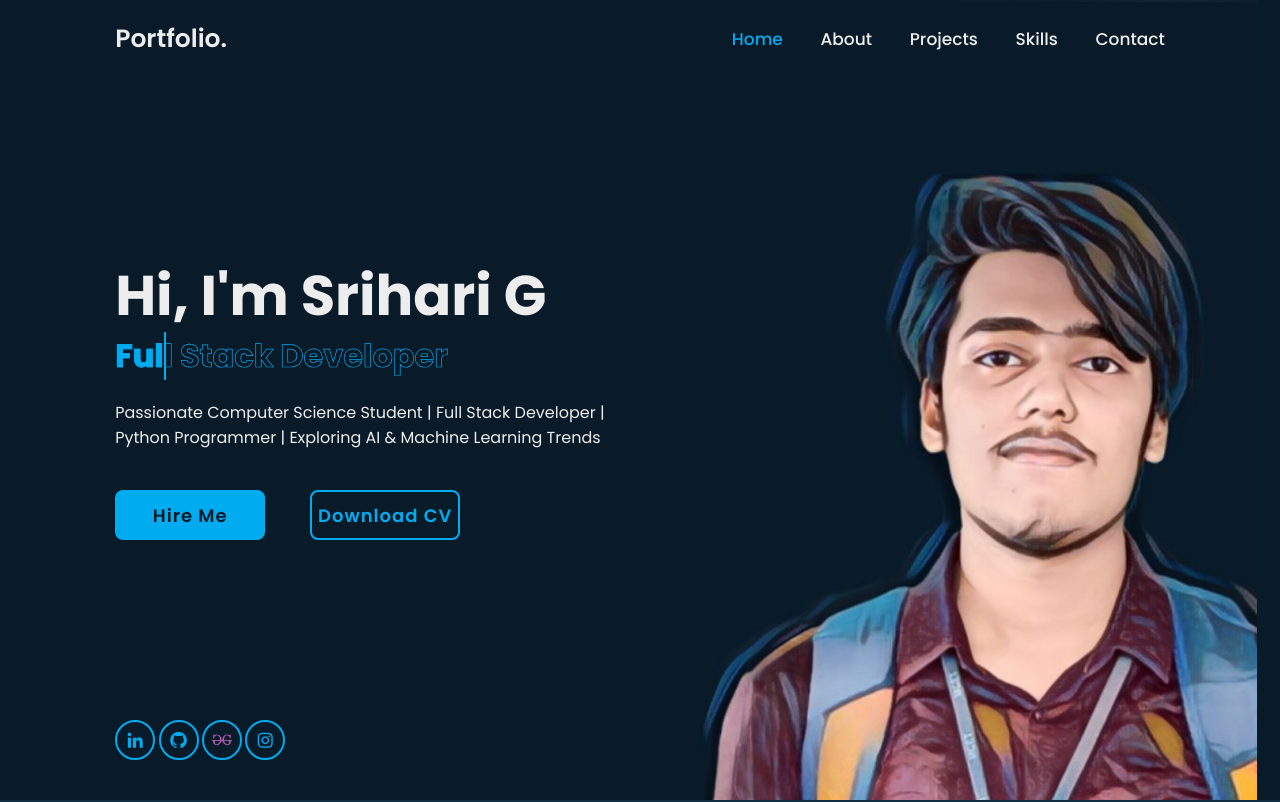
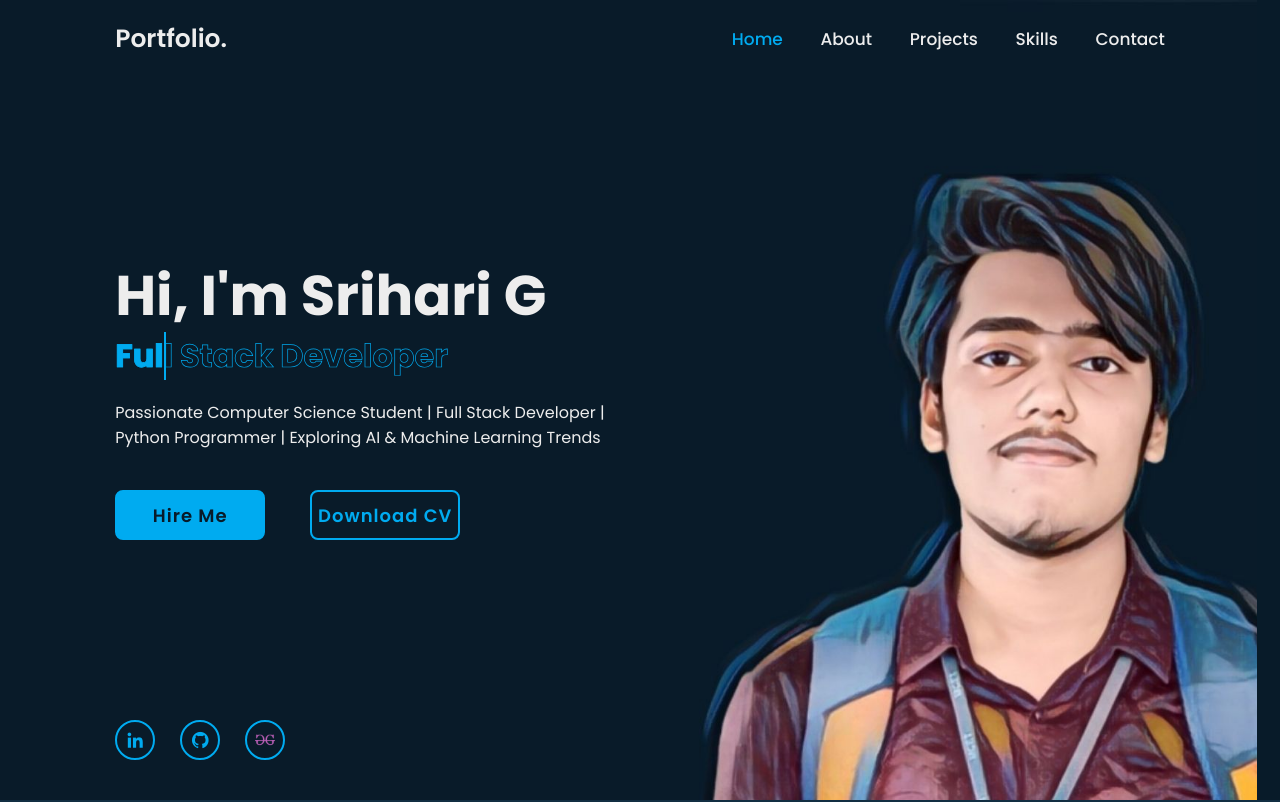
Before and after one commit to SRIHARIG2003/Portfolio, a plain HTML site: page index.html in a window 1280 px wide. Shown: the top 802 px of the page. Drawn offline with nearby package versions, Linux system fonts and the light colour scheme.

Commit message:
Update index.html TOOK instagram

```diff
--- a/index.html
+++ b/index.html
@@ -65,7 +65,7 @@
             <a href="https://github.com/SRIHARIG2003"><i class='bx bxl-github' ></i></a>
             <a href="https://auth.geeksforgeeks.org/user/sriharisu6a"><img src="./images/gfggfg.png" height="20px"></a>
             <!-- <a href="" class=""><div style='background-color: #081b29'><img src="./images/gfgrev.png" width="25px" height="20px"></div></a> -->
-            <a href="https://www.instagram.com/_srihari_2003/"><i class='bx bxl-instagram' ></i></a>
+<!--             <a href="https://www.instagram.com/_srihari_2003/"><i class='bx bxl-instagram' ></i></a> -->
             <span class="animate" style="--i:6;"></span>
         </div>
 
```
